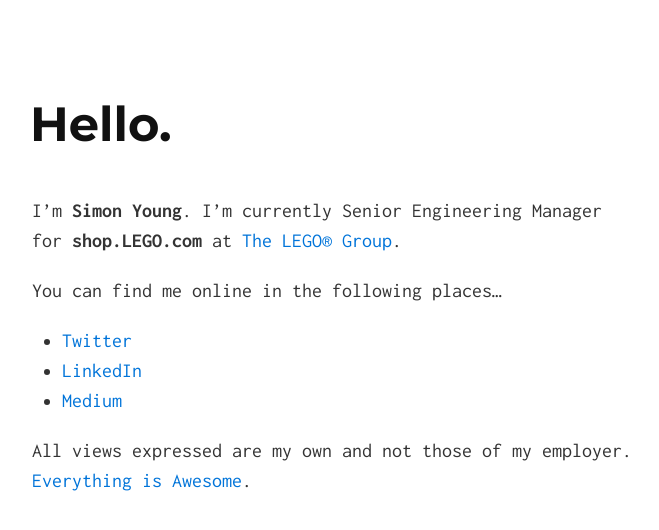
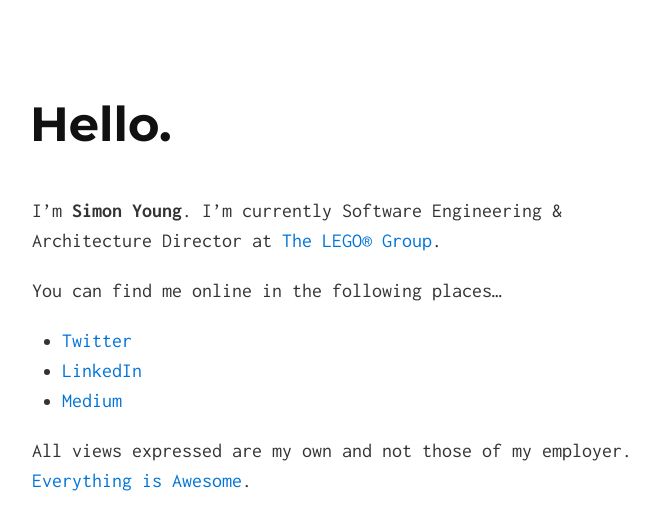
Before and after one commit to simonyoung/simonyoung.github.io, a Jekyll site: the page built from index.md, in a window 1280 px wide. Shown: the top 530 px of the page, without its empty margins (308-967 px from the left). Built offline with Jekyll 4.4.1, drawn with Linux system fonts in a browser that asks for light colours.

Commit message:
Update title

```diff
--- a/index.md
+++ b/index.md
@@ -2,7 +2,7 @@
 layout: default
 ---
 
-I'm **Simon Young**. I'm currently Senior Engineering Manager for **shop.LEGO.com** at [The LEGO&reg; Group](https://www.lego.com).
+I'm **Simon Young**. I'm currently Software Engineering & Architecture Director at [The LEGO&reg; Group](https://www.lego.com).
 
 You can find me online in the following places...
 
```
